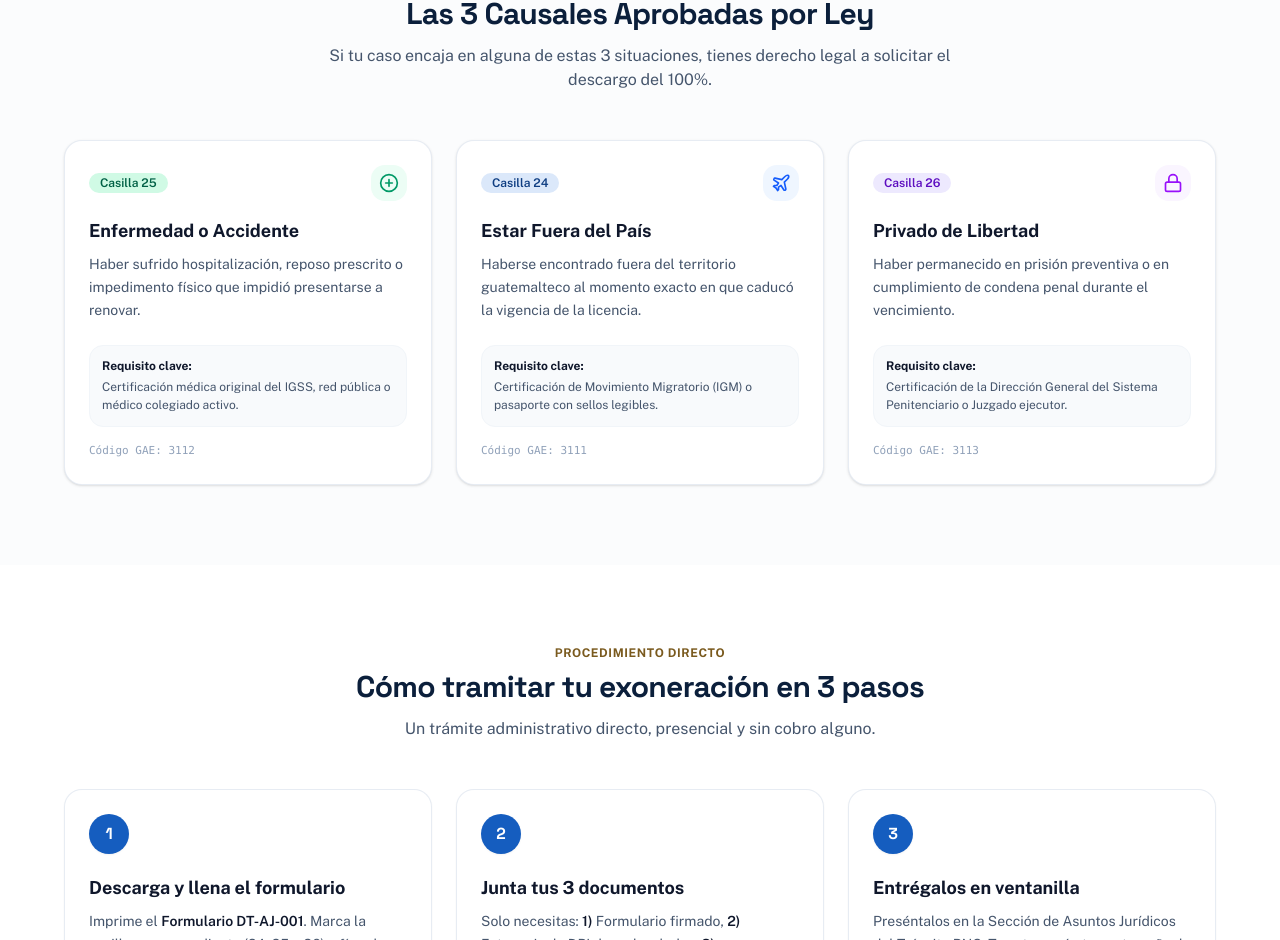
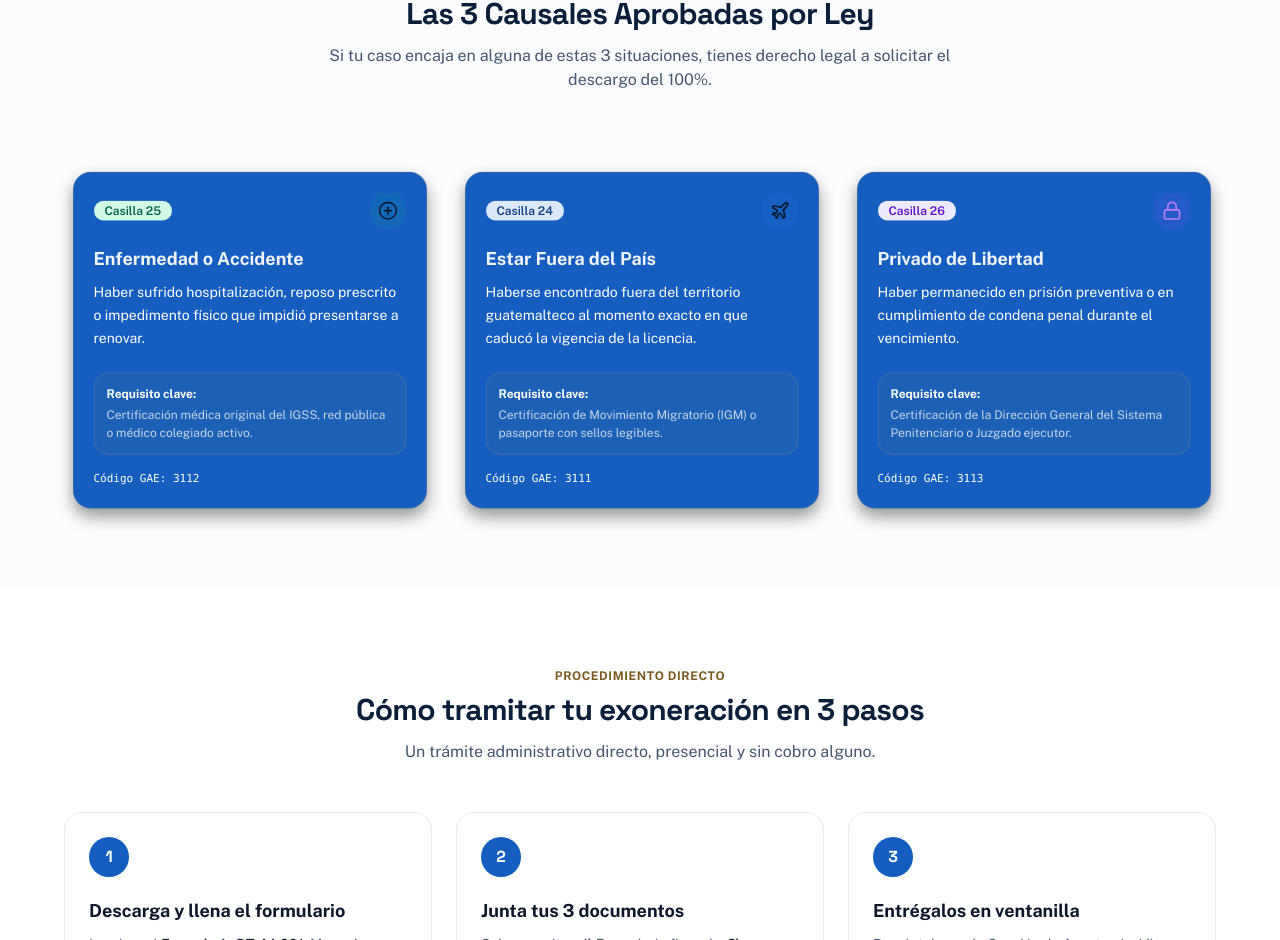
Before and after one commit to SEdwinFBI/reto-2-code-qx, a Next.js app: page / in a window 1280 px wide. Shown: the part 1372-2312 px from the top of the page. Built offline with nearby package versions, Linux system fonts and the light colour scheme.

Commit message:
feat(landing): integrar tarjetas 3D pin en causales y header auto-ocultable

```diff
--- a/src/features/landing/components/CausalesSection.tsx
+++ b/src/features/landing/components/CausalesSection.tsx
@@ -3,6 +3,7 @@
 import React from "react";
 import { PlusCircle, Plane, Lock } from "lucide-react";
 import { Badge } from "@/components/ui/badge";
+import { PinContainer } from "@/components/ui/3d-pin";
 
 export const CausalesSection: React.FC = () => {
   const causales = [
@@ -10,7 +11,7 @@ export const CausalesSection: React.FC = () => {
       casilla: "Casilla 25",
       badgeVariant: "green" as const,
       icon: PlusCircle,
-      iconColor: "text-emerald-600 bg-emerald-50",
+      iconColor: "text-white-400 bg-emerald-500/10",
       title: "Enfermedad o Accidente",
       description:
         "Haber sufrido hospitalización, reposo prescrito o impedimento físico que impidió presentarse a renovar.",
@@ -22,7 +23,7 @@ export const CausalesSection: React.FC = () => {
       casilla: "Casilla 24",
       badgeVariant: "blue" as const,
       icon: Plane,
-      iconColor: "text-blue-600 bg-blue-50",
+      iconColor: "text-brand-400 bg-brand-500/10",
       title: "Estar Fuera del País",
       description:
         "Haberse encontrado fuera del territorio guatemalteco al momento exacto en que caducó la vigencia de la licencia.",
@@ -34,7 +35,7 @@ export const CausalesSection: React.FC = () => {
       casilla: "Casilla 26",
       badgeVariant: "purple" as const,
       icon: Lock,
-      iconColor: "text-purple-600 bg-purple-50",
+      iconColor: "text-purple-400 bg-purple-500/10",
       title: "Privado de Libertad",
       description:
         "Haber permanecido en prisión preventiva o en cumplimiento de condena penal durante el vencimiento.",
@@ -60,51 +61,52 @@ export const CausalesSection: React.FC = () => {
           </p>
         </div>
 
-        {/* 3 Causales Cards */}
+        {/* 3 Causales Cards — each an interactive 3D "pin" linking to its official trámite */}
         <div className="grid grid-cols-1 md:grid-cols-3 gap-6 max-w-6xl mx-auto">
           {causales.map((c) => {
             const Icon = c.icon;
             return (
-              <div
-                key={c.casilla}
-                className="bg-white rounded-2xl border border-slate-200/80 p-6 shadow-sm hover:shadow-md transition-shadow flex flex-col justify-between"
+              <div key={c.casilla} className="flex h-[23rem] items-center justify-center">
+                <PinContainer
+                  title={`tramites.gob.gt · GAE ${c.gae}`}
+                  href={`https://tramites.gob.gt/servicio/${c.gae}/`}
+                  containerClassName="w-full"
                 >
+                  <div className="flex w-[19rem] flex-col justify-between p-1 sm:w-[20rem]">
                     <div>
                       {/* Top Row: Casilla Badge + Icon */}
-                  <div className="flex items-center justify-between mb-4">
+                      <div className="mb-4 flex items-center justify-between">
                         <Badge variant={c.badgeVariant} className="px-2.5 py-1 text-xs font-semibold">
                           {c.casilla}
                         </Badge>
-                    <div className={`p-2 rounded-xl ${c.iconColor}`}>
+                        <div className={`rounded-xl p-2 ${c.iconColor}`}>
                           <Icon className="w-5 h-5" />
                         </div>
                       </div>
 
                       {/* Title & Description */}
-                  <h4 className="text-lg font-bold text-slate-900 mb-2">
-                    {c.title}
-                  </h4>
-                  <p className="text-xs sm:text-sm text-slate-600 leading-relaxed mb-6">
+                      <h4 className="mb-2 text-lg font-bold text-slate-100">{c.title}</h4>
+                      <p className="mb-6 text-xs leading-relaxed text-white sm:text-sm">
                         {c.description}
                       </p>
                     </div>
 
                     <div>
                       {/* Inner Highlight Box */}
-                  <div className="bg-slate-50 border border-slate-100 rounded-xl p-3 mb-4">
-                    <span className="block text-xs font-bold text-slate-900 mb-1">
+                      <div className="mb-4 rounded-xl border border-gold-500/20 bg-gold-500/5 p-3">
+                        <span className="mb-1 block text-xs font-bold text-white">
                           Requisito clave:
                         </span>
-                    <p className="text-xs text-slate-600 leading-normal">
-                      {c.requisito}
-                    </p>
+                        <p className="text-xs leading-normal text-slate-300">{c.requisito}</p>
                       </div>
 
                       {/* Footer GAE Code */}
-                  <div className="text-[11px] font-mono text-slate-400">
+                      <div className="font-mono text-[11px] text-white">
                         Código GAE: {c.gae}
                       </div>
                     </div>
+                  </div>
+                </PinContainer>
               </div>
             );
           })}
--- a/src/features/landing/components/Header.tsx
+++ b/src/features/landing/components/Header.tsx
@@ -1,10 +1,11 @@
 "use client";
 
-import React from "react";
+import React, { useEffect, useRef, useState } from "react";
 import Image from "next/image";
 import { FileText, MessageSquare } from "lucide-react";
 import { Button } from "@/components/ui/button";
 import { MagneticButton } from "@/components/ui/magnetic-button";
+import { cn } from "@/lib/utils";
 
 interface HeaderProps {
   onOpenSolicitud: () => void;
@@ -12,8 +13,37 @@ interface HeaderProps {
 }
 
 export const Header: React.FC<HeaderProps> = ({ onOpenSolicitud, onOpenChat }) => {
+  const [isHidden, setIsHidden] = useState(false);
+  const lastScrollY = useRef(0);
+
+  useEffect(() => {
+    lastScrollY.current = window.scrollY;
+    let ticking = false;
+
+    const handleScroll = () => {
+      if (ticking) return;
+      ticking = true;
+      requestAnimationFrame(() => {
+        const currentY = window.scrollY;
+        const scrolledDown = currentY > lastScrollY.current;
+        const pastThreshold = currentY > 96;
+        setIsHidden(scrolledDown && pastThreshold);
+        lastScrollY.current = currentY;
+        ticking = false;
+      });
+    };
+
+    window.addEventListener("scroll", handleScroll, { passive: true });
+    return () => window.removeEventListener("scroll", handleScroll);
+  }, []);
+
   return (
-    <header className="sticky top-0 z-30 w-full bg-white/95 backdrop-blur-md border-b border-slate-200/80 shadow-xs">
+    <header
+      className={cn(
+        "sticky top-0 z-30 w-full bg-white/95 backdrop-blur-md border-b border-slate-200/80 shadow-xs transition-transform duration-300 ease-in-out",
+        isHidden ? "-translate-y-full" : "translate-y-0"
+      )}
+    >
       <div className="max-w-7xl mx-auto px-4 sm:px-6 lg:px-8 h-20 flex items-center justify-between">
         {/* Brand / Emblem */}
         <div className="flex items-center gap-3 sm:gap-3.5 min-w-0">
```
Lines whose indentation alone changed are shown as unchanged.
